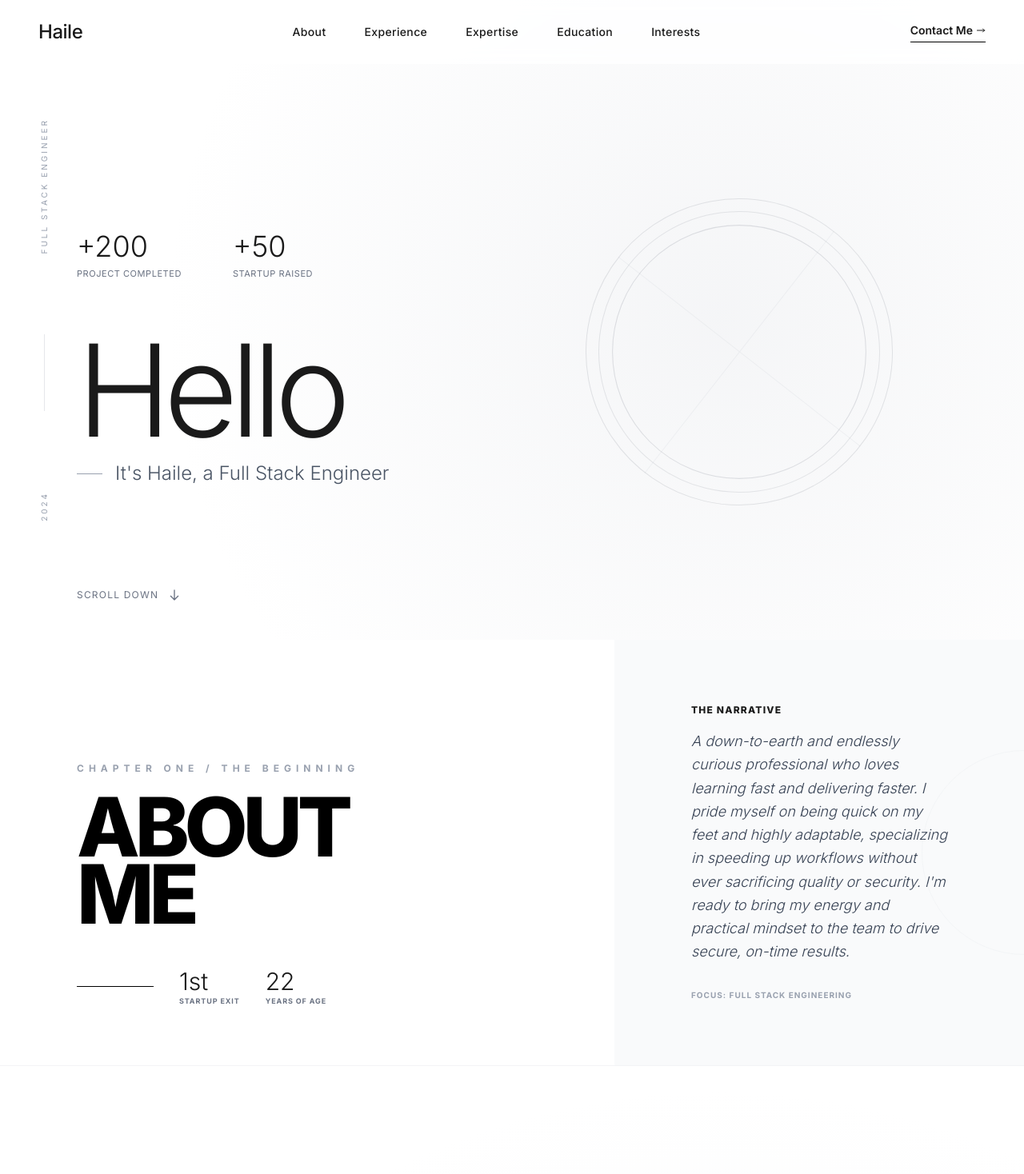
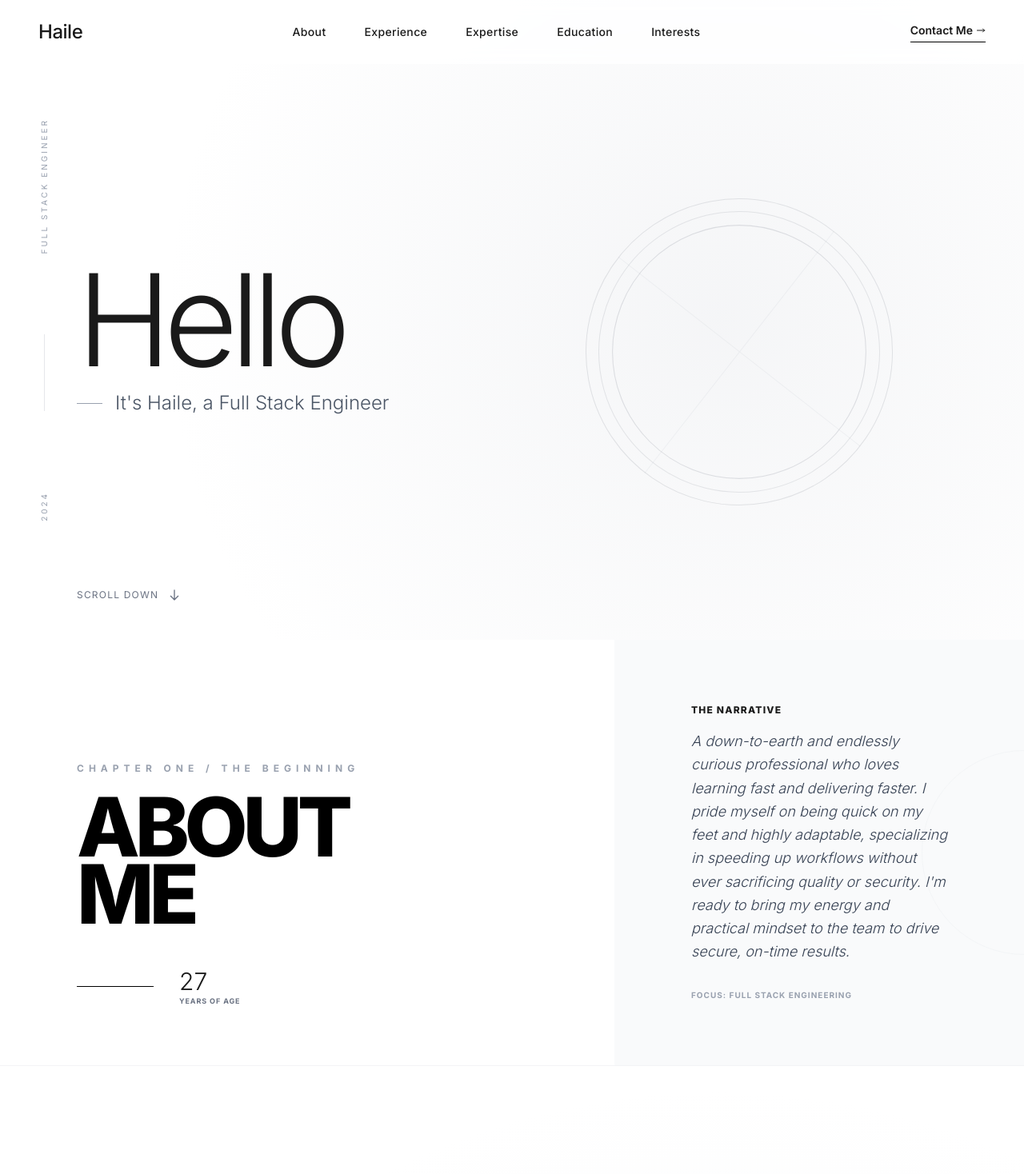
Before and after one commit to Haile-08/MainPortfolio, a React (Vite) app: page / in a window 1280 px wide. Shown: the top 1468 px of the page at 80% size. Built offline with nearby package versions, Linux system fonts and the light colour scheme.

Commit message:
fix: the hero and about section

```diff
--- a/src/components/About.tsx
+++ b/src/components/About.tsx
@@ -33,11 +33,7 @@ export default function About() {
           >
             <div className="h-px w-24 bg-black" />
             <div className="flex flex-col">
-              <span className="text-3xl font-light">1st</span>
-              <span className="text-[9px] uppercase tracking-widest text-gray-500 font-bold">Startup Exit</span>
-            </div>
-            <div className="flex flex-col">
-              <span className="text-3xl font-light">22</span>
+              <span className="text-3xl font-light">27</span>
               <span className="text-[9px] uppercase tracking-widest text-gray-500 font-bold">Years of Age</span>
             </div>
           </motion.div>
--- a/src/components/Hero.tsx
+++ b/src/components/Hero.tsx
@@ -23,25 +23,7 @@ export default function Hero() {
           animate={{ opacity: 1, y: 0 }}
           transition={{ duration: 0.8, ease: 'easeOut' }}
         >
-          {/* Stats */}
-          <div className="flex space-x-16 mb-16 pt-12">
-            <motion.div
-              initial={{ opacity: 0, y: 20 }}
-              animate={{ opacity: 1, y: 0 }}
-              transition={{ delay: 0.3, duration: 0.6 }}
-            >
-              <span className="block text-4xl font-light">+200</span>
-              <span className="text-[11px] uppercase tracking-wider text-gray-500">Project completed</span>
-            </motion.div>
-            <motion.div
-              initial={{ opacity: 0, y: 20 }}
-              animate={{ opacity: 1, y: 0 }}
-              transition={{ delay: 0.5, duration: 0.6 }}
-            >
-              <span className="block text-4xl font-light">+50</span>
-              <span className="text-[11px] uppercase tracking-wider text-gray-500">Startup raised</span>
-            </motion.div>
-          </div>
+
 
           {/* Heading */}
           <div className="mb-8">
```
